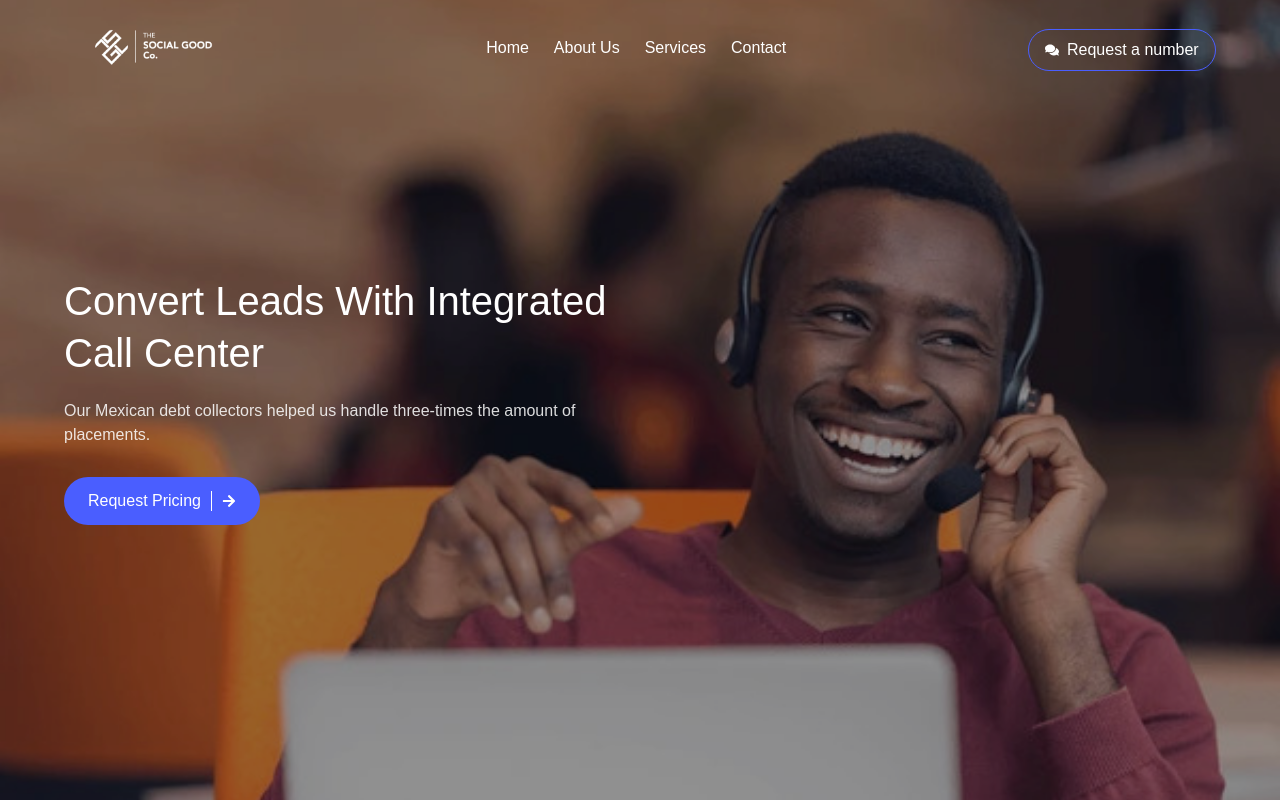
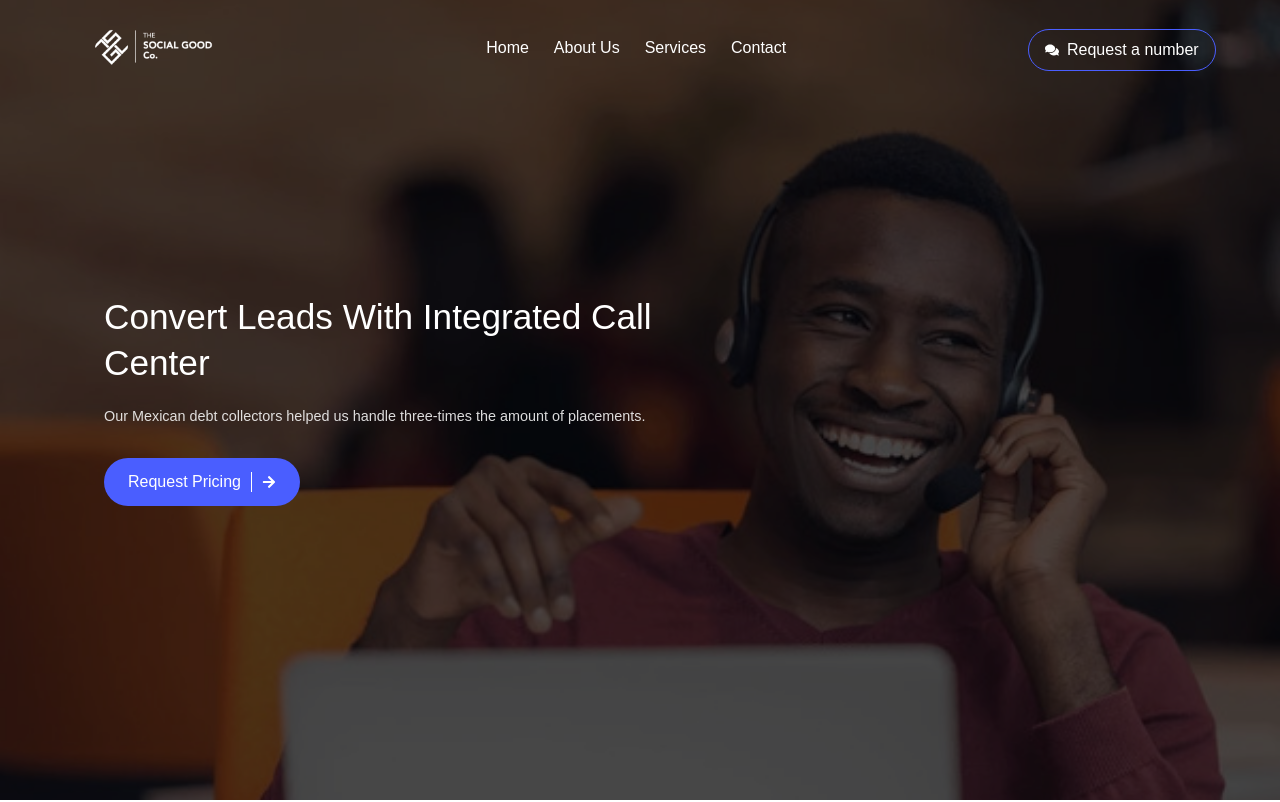
Before and after one commit to KelechiEze/social-id, a Next.js app: page / in a window 1280 px wide. Shown: the top 802 px of the page. Built offline with nearby package versions, Linux system fonts and the light colour scheme.

Commit message:
added new styles

```diff
--- a/package.json
+++ b/package.json
@@ -9,6 +9,7 @@
     "lint": "next lint"
   },
   "dependencies": {
+    "@fontsource/poppins": "^5.2.5",
     "lucide-react": "^0.503.0",
     "next": "15.3.1",
     "react": "^19.0.0",
--- a/src/app/components/HomeSection/HomeSection.css
+++ b/src/app/components/HomeSection/HomeSection.css
@@ -9,7 +9,7 @@
   }
 
   .overlay {
-    background-color: rgba(0, 0, 0, 0.4);
+    background-color: rgba(0, 0, 0, 0.7);
     width: 100%;
     height: 100%;
     display: flex;
@@ -19,17 +19,18 @@
 
   .homeContent {
     max-width: 600px;
+    margin-left: 40px;
   }
 
   .homeContent h1 {
-    font-size: 2.5rem;
+    font-size: 2.2rem;
     margin-bottom: 20px;
     line-height: 1.3;
   }
 
   .homeContent p {
     margin-bottom: 30px;
-    font-size: 1rem;
+    font-size: 0.9rem;
     opacity: 0.85;
   }
 
--- a/src/app/components/TestimonialsComponent/TestimonialsComponent.css
+++ b/src/app/components/TestimonialsComponent/TestimonialsComponent.css
@@ -2,7 +2,8 @@
     display: flex;
     justify-content: center;
     padding: 60px 20px;
-    background-color: #6c63ff;
+    background: linear-gradient(to right, #b57aff, #7f5eff);
+
   }
 
   .testimonials-content {
--- a/src/app/globals.css
+++ b/src/app/globals.css
@@ -1,19 +1,20 @@
 @import "tailwindcss";
+@import "@fontsource/poppins/latin.css"; /* Add Poppins font */
 
 :root {
   --background: #ffffff; /* Force background to white */
   --foreground: #171717;
+  --font-sans: 'Poppins', sans-serif;
 }
 
 @theme inline {
   --color-background: var(--background);
   --color-foreground: var(--foreground);
-  --font-sans: var(--font-geist-sans);
+  --font-sans: var(--font-sans);
   --font-mono: var(--font-geist-mono);
 }
 
 /* Removed the prefers-color-scheme: dark media query */
-/* If you want to keep it for future use, just comment it out */
 /*
 @media (prefers-color-scheme: dark) {
   :root {
@@ -26,7 +27,7 @@
 body {
   background: var(--background); /* Will always be white now */
   color: var(--foreground);
-  font-family: Arial, Helvetica, sans-serif;
+  font-family: var(--font-sans); /* Use Poppins globally */
   position: relative;
   z-index: 1;
 }
--- /dev/null
+++ b/tailwind.config.js
@@ -0,0 +1,20 @@
+/** @type {import('tailwindcss').Config} */
+module.exports = {
+    content: [
+      './app/**/*.{js,ts,jsx,tsx}',
+      './pages/**/*.{js,ts,jsx,tsx}',
+      './components/**/*.{js,ts,jsx,tsx}',
+    ],
+    theme: {
+      extend: {
+        fontFamily: {
+          sans: ['Poppins', 'sans-serif'],
+        },
+        colors: {
+          background: 'var(--background)',
+          foreground: 'var(--foreground)',
+        },
+      },
+    },
+    plugins: [],
+  }
```
Also changed, not shown: 1 other file (tests, documents, lock files or other folders).
